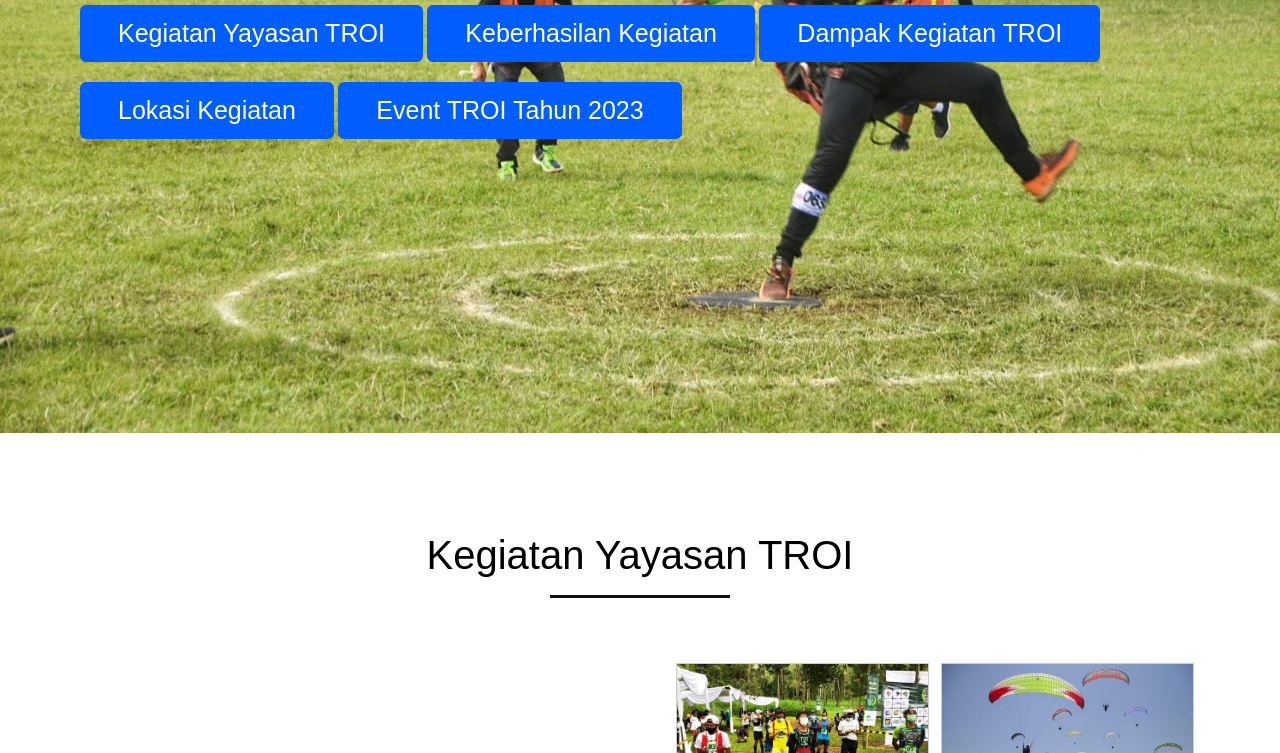
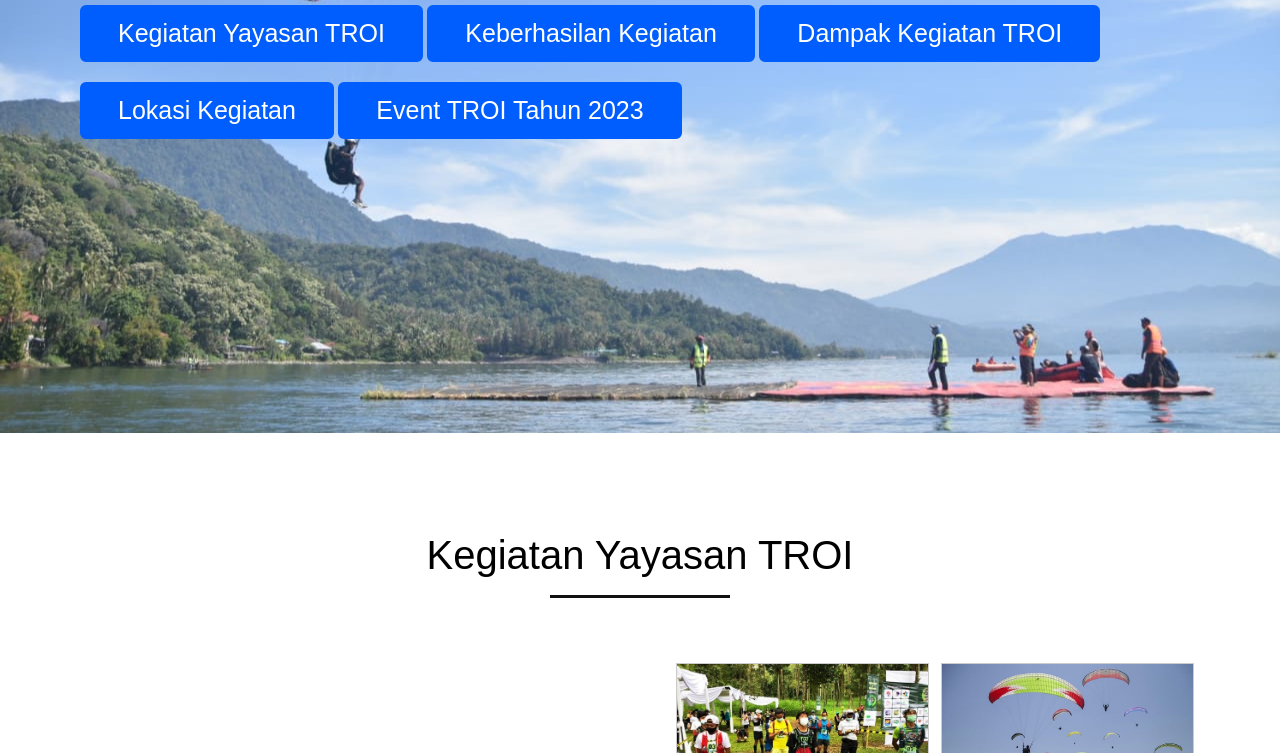
Before and after one commit to fathanyf/DevTest_Website_TROI, a plain HTML site: page products.html in a window 1280 px wide. Shown: the part 367-1120 px from the top of the page. Drawn offline with nearby package versions, Linux system fonts and the light colour scheme.

Commit message:
test bg2 aktiv

```diff
--- a/products.css
+++ b/products.css
@@ -119,7 +119,7 @@ nav ul li a{
 /* home section styling */
 .home{
     display: flex;
-    background: url("./foto/troi11.jpg") no-repeat center;
+    background: url("./foto/troi15.JPG") no-repeat center;
     height: 100vh;
     color: #fff;
     min-height: 500px;
```
